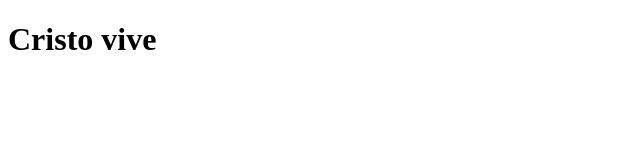
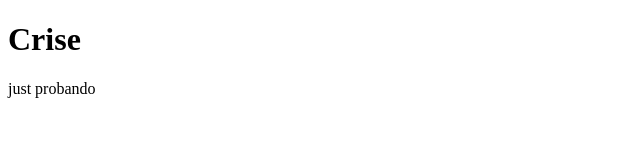
Before and after one commit to Abrahan1820/MicroProyecto, a plain HTML site: page Index.html in a window 1280 px wide. Shown: the whole page, without its empty margins (0-640 px from the left). Drawn offline with Linux system fonts and the light colour scheme.

Commit message:
Primer commit de prueba

```diff
--- a/Index.html
+++ b/Index.html
@@ -4,9 +4,12 @@
     <meta charset="UTF-8">
     <meta http-equiv="X-UA-Compatible" content="IE=edge">
     <meta name="viewport" content="width=device-width, initial-scale=1.0">
+    <link rel="stylesheet" href="Styles.css">
+
     <title>Document</title>
 </head>
 <body>
-    <h1>Cristo vive</h1>
+    <h1>Crise</h1>
+    <P>just probando</P>
 </body>
 </html>
```
Also changed, not shown: Styles.css (added).
